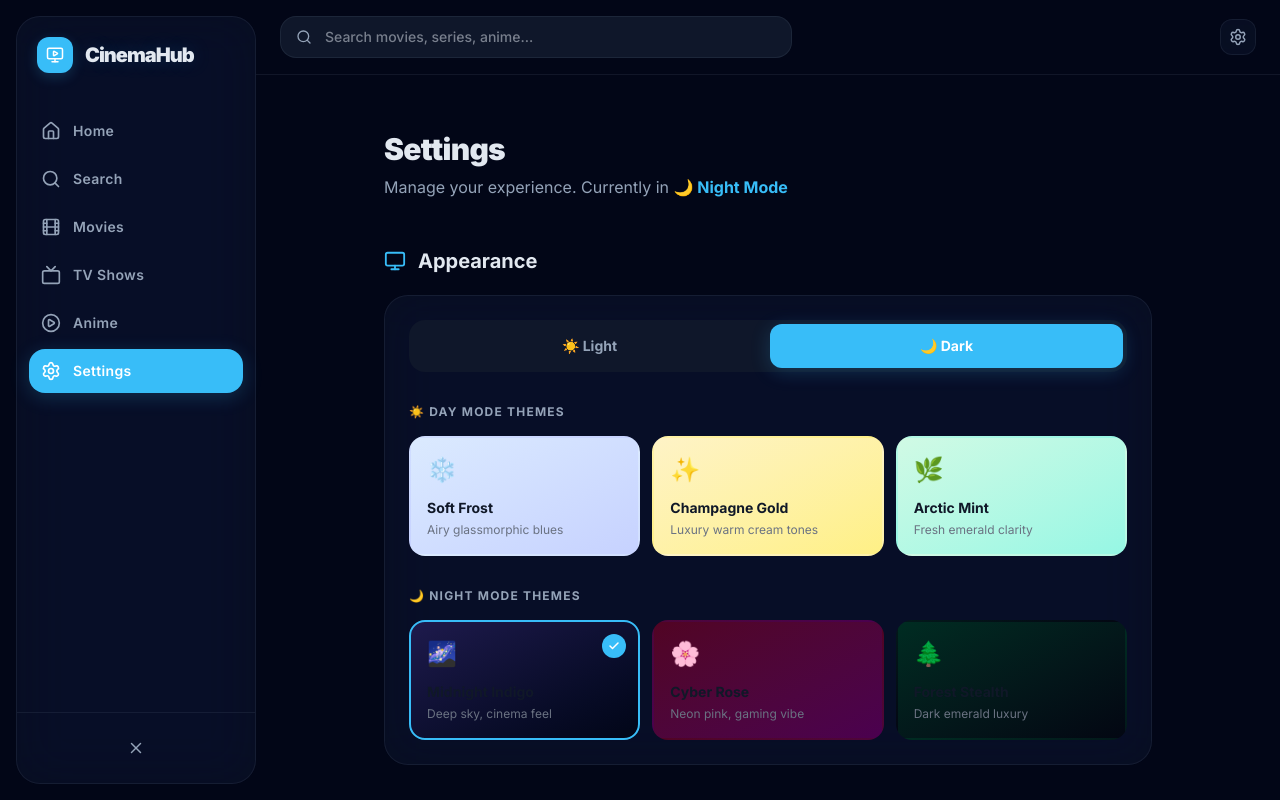
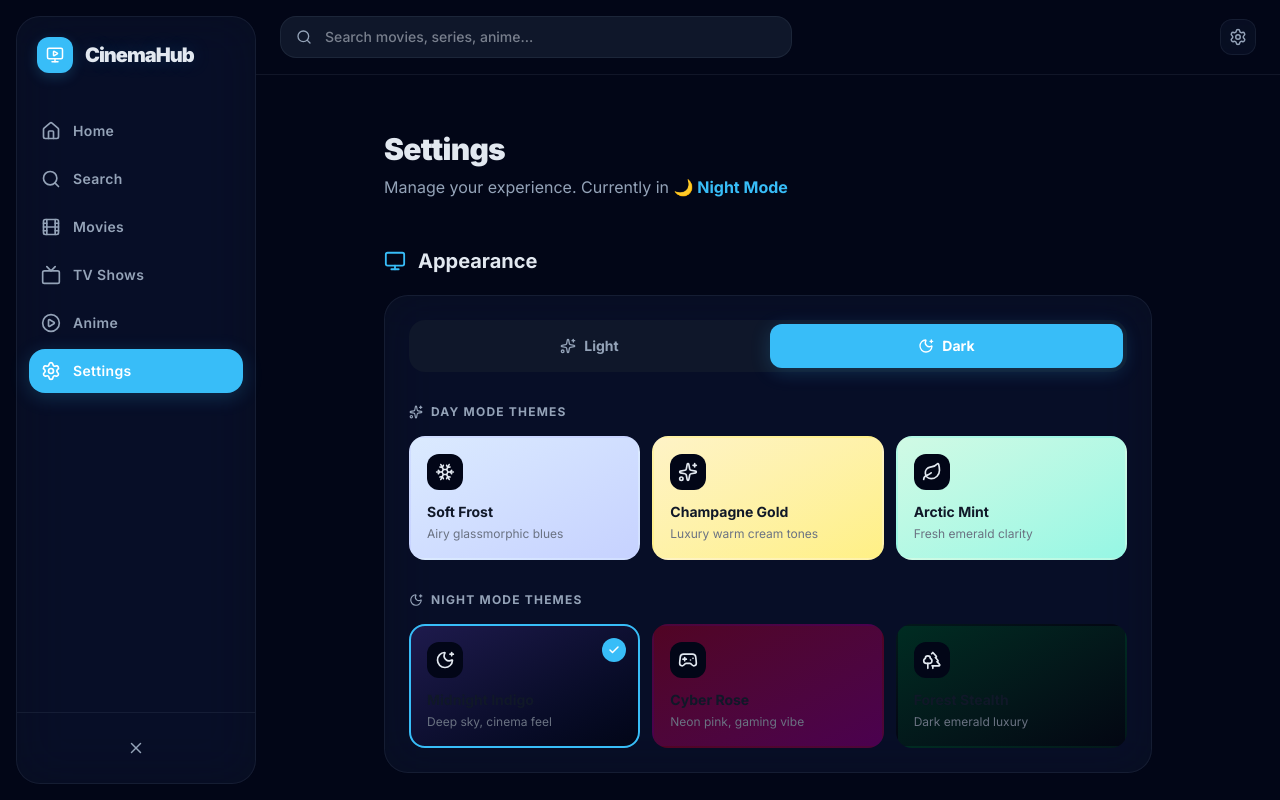
Before and after one commit to aaghaz370/CINEMAHUB_FINAL_LAST, a Next.js app in the folder frontend/: page /settings in a window 1280 px wide. Built offline with nearby package versions, Linux system fonts and the light colour scheme.

Commit message:
Enhance settings page: 1-click themes, language selector, premium icons, remove theme from home

```diff
--- a/frontend/src/app/page.tsx
+++ b/frontend/src/app/page.tsx
@@ -2,7 +2,6 @@
 
 import React from 'react';
 import { Play, TrendingUp, Sparkles, Star } from 'lucide-react';
-import { ThemeSelector } from '@/components/theme-selector';
 
 import { useEffect, useState } from 'react';
 
@@ -167,18 +166,7 @@ export default function Home() {
         </div>
       </section>
 
-      {/* ── THEME CUSTOMIZER ── */}
-      <section className="space-y-5">
-        <h2 className="text-2xl font-black tracking-tighter" style={{ color: 'var(--text-primary)' }}>
-          🎨 Appearance
-        </h2>
-        <div
-          className="p-6 rounded-3xl glass"
-          style={{ border: '1px solid var(--border)' }}
-        >
-          <ThemeSelector />
-        </div>
-      </section>
+      {/* ── TRENDING ── */}
 
     </div>
   );
--- a/frontend/src/app/settings/page.tsx
+++ b/frontend/src/app/settings/page.tsx
@@ -2,7 +2,8 @@
 
 import { ThemeSelector } from '@/components/theme-selector';
 import { useAppTheme } from '@/components/theme-provider';
-import { ShieldCheck, Monitor } from 'lucide-react';
+import { ShieldCheck, Monitor, Globe } from 'lucide-react';
+import { LanguageSelector } from '@/components/language-selector';
 
 export default function SettingsPage() {
   const { mode } = useAppTheme();
@@ -31,6 +32,16 @@ export default function SettingsPage() {
         </div>
       </section>
 
+      <section className="space-y-5 pt-4">
+        <div className="flex items-center gap-3">
+          <Globe style={{ color: 'var(--accent)' }} size={22} />
+          <h2 className="text-xl font-bold" style={{ color: 'var(--text-primary)' }}>Language & Region</h2>
+        </div>
+        <div className="p-6 rounded-3xl glass" style={{ border: '1px solid var(--border)' }}>
+          <LanguageSelector />
+        </div>
+      </section>
+
       <footer
         className="pt-12 flex flex-col md:flex-row items-center justify-between gap-6 text-xs opacity-50"
         style={{ borderTop: '1px solid var(--border)', color: 'var(--text-secondary)' }}
--- /dev/null
+++ b/frontend/src/components/language-selector.tsx
@@ -0,0 +1,85 @@
+'use client';
+
+import { useState, useEffect } from 'react';
+import { Globe, Check, Languages } from 'lucide-react';
+
+const languages = [
+  { code: 'en', name: 'English', native: 'English', region: 'US / UK' },
+  { code: 'hi', name: 'Hindi', native: 'हिन्दी', region: 'India' },
+  { code: 'es', name: 'Spanish', native: 'Español', region: 'Spain / Latin America' },
+  { code: 'fr', name: 'French', native: 'Français', region: 'France' },
+  { code: 'de', name: 'German', native: 'Deutsch', region: 'Germany' },
+  { code: 'ja', name: 'Japanese', native: '日本語', region: 'Japan' },
+  { code: 'ko', name: 'Korean', native: '한국어', region: 'South Korea' },
+  { code: 'ar', name: 'Arabic', native: 'العربية', region: 'Middle East' },
+  { code: 'zh', name: 'Chinese', native: '中文', region: 'China' },
+  { code: 'ru', name: 'Russian', native: 'Русский', region: 'Russia' },
+  { code: 'pt', name: 'Portuguese', native: 'Português', region: 'Brazil / Portugal' },
+  { code: 'it', name: 'Italian', native: 'Italiano', region: 'Italy' }
+];
+
+export function LanguageSelector() {
+  const [selectedLang, setSelectedLang] = useState('en');
+
+  useEffect(() => {
+    const saved = localStorage.getItem('ch-language');
+    if (saved) setSelectedLang(saved);
+  }, []);
+
+  const handleSelect = (code: string) => {
+    setSelectedLang(code);
+    localStorage.setItem('ch-language', code);
+    // In a real app, this might trigger i18n changes or page reload
+  };
+
+  return (
+    <div className="space-y-6">
+      <div className="flex items-center gap-2 mb-4" style={{ color: 'var(--text-secondary)' }}>
+        <Languages size={18} />
+        <span className="text-sm font-bold uppercase tracking-widest">Select Language</span>
+      </div>
+
+      <div className="grid grid-cols-1 sm:grid-cols-2 md:grid-cols-3 gap-3">
+        {languages.map((lang) => {
+          const isActive = selectedLang === lang.code;
+          return (
+            <button
+              key={lang.code}
+              onClick={() => handleSelect(lang.code)}
+              className={`relative flex items-center gap-4 p-4 rounded-2xl border-2 transition-all duration-300 text-left hover:scale-[1.02] active:scale-[0.98]`}
+              style={{
+                background: isActive ? 'var(--bg-primary)' : 'var(--bg-secondary)',
+                borderColor: isActive ? 'var(--accent)' : 'transparent',
+                boxShadow: isActive ? '0 8px 30px rgba(0,0,0,0.1)' : 'none'
+              }}
+            >
+              <div
+                className="w-10 h-10 rounded-full flex items-center justify-center shrink-0 transition-colors"
+                style={{
+                  background: isActive ? 'var(--accent)' : 'var(--bg-primary)',
+                  color: isActive ? 'white' : 'var(--text-secondary)'
+                }}
+              >
+                <Globe size={18} />
+              </div>
+
+              <div className="flex-1">
+                <p className="font-bold text-sm" style={{ color: 'var(--text-primary)' }}>{lang.native}</p>
+                <p className="text-xs mt-0.5" style={{ color: 'var(--text-secondary)' }}>{lang.name} • {lang.region}</p>
+              </div>
+
+              {isActive && (
+                <div
+                  className="absolute top-3 right-3 w-5 h-5 rounded-full flex items-center justify-center"
+                  style={{ background: 'var(--accent)' }}
+                >
+                  <Check size={12} color="white" strokeWidth={3} />
+                </div>
+              )}
+            </button>
+          );
+        })}
+      </div>
+    </div>
+  );
+}
--- a/frontend/src/components/theme-provider.tsx
+++ b/frontend/src/components/theme-provider.tsx
@@ -55,12 +55,14 @@ export function ThemeProvider({ children }: { children: React.ReactNode }) {
 
   const setTheme = (t: ThemeId) => {
     setThemeState(t);
+    themeRef.current = t;
     localStorage.setItem('ch-theme', t);
     applyToDom(t, modeRef.current);
   };
 
   const setMode = (m: Mode) => {
     setModeState(m);
+    modeRef.current = m;
     localStorage.setItem('ch-mode', m);
     applyToDom(themeRef.current, m);
   };
--- a/frontend/src/components/theme-selector.tsx
+++ b/frontend/src/components/theme-selector.tsx
@@ -1,18 +1,18 @@
 'use client';
 
 import { useAppTheme, ThemeId } from './theme-provider';
-import { Check } from 'lucide-react';
+import { Check, Snowflake, Sparkles, Leaf, MoonStar, Gamepad2, Trees } from 'lucide-react';
 
 const lightThemes = [
-  { id: 'soft-frost' as ThemeId, name: 'Soft Frost', emoji: '❄️', desc: 'Airy glassmorphic blues', gradient: 'from-blue-100 to-indigo-200' },
-  { id: 'champagne-gold' as ThemeId, name: 'Champagne Gold', emoji: '✨', desc: 'Luxury warm cream tones', gradient: 'from-amber-100 to-yellow-200' },
-  { id: 'arctic-mint' as ThemeId, name: 'Arctic Mint', emoji: '🌿', desc: 'Fresh emerald clarity', gradient: 'from-emerald-100 to-teal-200' },
+  { id: 'soft-frost' as ThemeId, name: 'Soft Frost', Icon: Snowflake, desc: 'Airy glassmorphic blues', gradient: 'from-blue-100 to-indigo-200' },
+  { id: 'champagne-gold' as ThemeId, name: 'Champagne Gold', Icon: Sparkles, desc: 'Luxury warm cream tones', gradient: 'from-amber-100 to-yellow-200' },
+  { id: 'arctic-mint' as ThemeId, name: 'Arctic Mint', Icon: Leaf, desc: 'Fresh emerald clarity', gradient: 'from-emerald-100 to-teal-200' },
 ];
 
 const darkThemes = [
-  { id: 'midnight-indigo' as ThemeId, name: 'Midnight Indigo', emoji: '🌌', desc: 'Deep sky, cinema feel', gradient: 'from-indigo-950 to-slate-950' },
-  { id: 'cyber-rose' as ThemeId, name: 'Cyber Rose', emoji: '🌸', desc: 'Neon pink, gaming vibe', gradient: 'from-pink-950 to-fuchsia-950' },
-  { id: 'forest-stealth' as ThemeId, name: 'Forest Stealth', emoji: '🌲', desc: 'Dark emerald luxury', gradient: 'from-emerald-950 to-gray-950' },
+  { id: 'midnight-indigo' as ThemeId, name: 'Midnight Indigo', Icon: MoonStar, desc: 'Deep sky, cinema feel', gradient: 'from-indigo-950 to-slate-950' },
+  { id: 'cyber-rose' as ThemeId, name: 'Cyber Rose', Icon: Gamepad2, desc: 'Neon pink, gaming vibe', gradient: 'from-pink-950 to-fuchsia-950' },
+  { id: 'forest-stealth' as ThemeId, name: 'Forest Stealth', Icon: Trees, desc: 'Dark emerald luxury', gradient: 'from-emerald-950 to-gray-950' },
 ];
 
 export function ThemeSelector() {
@@ -26,7 +26,7 @@ export function ThemeSelector() {
           <button
             key={m}
             onClick={() => setMode(m)}
-            className="flex-1 py-3 rounded-xl font-bold text-sm transition-all duration-300 capitalize"
+            className="flex-1 py-3 rounded-xl font-bold text-sm transition-all duration-300 capitalize flex items-center justify-center gap-2"
             style={mode === m ? {
               background: 'var(--accent)',
               color: '#fff',
@@ -35,15 +35,16 @@ export function ThemeSelector() {
               color: 'var(--text-secondary)',
             }}
           >
-            {m === 'light' ? '☀️ ' : '🌙 '}{m.charAt(0).toUpperCase() + m.slice(1)}
+            {m === 'light' ? <Sparkles size={16} /> : <MoonStar size={16} />}
+            {m.charAt(0).toUpperCase() + m.slice(1)}
           </button>
         ))}
       </div>
 
       {/* Light Themes */}
       <div>
-        <p className="text-xs font-bold uppercase tracking-widest mb-4" style={{ color: 'var(--text-secondary)' }}>
-          ☀️ Day Mode Themes
+        <p className="text-xs font-bold uppercase tracking-widest mb-4 flex items-center gap-2" style={{ color: 'var(--text-secondary)' }}>
+          <Sparkles size={14} /> Day Mode Themes
         </p>
         <div className="grid grid-cols-1 sm:grid-cols-3 gap-3">
           {lightThemes.map((t) => (
@@ -54,8 +55,8 @@ export function ThemeSelector() {
 
       {/* Dark Themes */}
       <div>
-        <p className="text-xs font-bold uppercase tracking-widest mb-4" style={{ color: 'var(--text-secondary)' }}>
-          🌙 Night Mode Themes
+        <p className="text-xs font-bold uppercase tracking-widest mb-4 flex items-center gap-2" style={{ color: 'var(--text-secondary)' }}>
+          <MoonStar size={14} /> Night Mode Themes
         </p>
         <div className="grid grid-cols-1 sm:grid-cols-3 gap-3">
           {darkThemes.map((t) => (
@@ -67,14 +68,16 @@ export function ThemeSelector() {
   );
 }
 
-function ThemeCard({ id, name, emoji, desc, gradient, isActive, onClick }: any) {
+function ThemeCard({ id, name, Icon, desc, gradient, isActive, onClick }: any) {
   return (
     <button
       onClick={onClick}
       className={`relative flex flex-col items-start p-4 rounded-2xl border-2 transition-all duration-300 text-left hover:scale-[1.02] active:scale-[0.98] bg-gradient-to-br ${gradient}`}
       style={{ borderColor: isActive ? 'var(--accent)' : 'transparent' }}
     >
-      <div className="text-2xl mb-3">{emoji}</div>
+      <div className="mb-3 p-2 rounded-xl" style={{ background: 'var(--bg-primary)', color: 'var(--text-primary)' }}>
+        <Icon size={20} />
+      </div>
       <p className="font-bold text-sm text-gray-900 dark:text-gray-100">{name}</p>
       <p className="text-xs text-gray-500 mt-1">{desc}</p>
       {isActive && (
```
